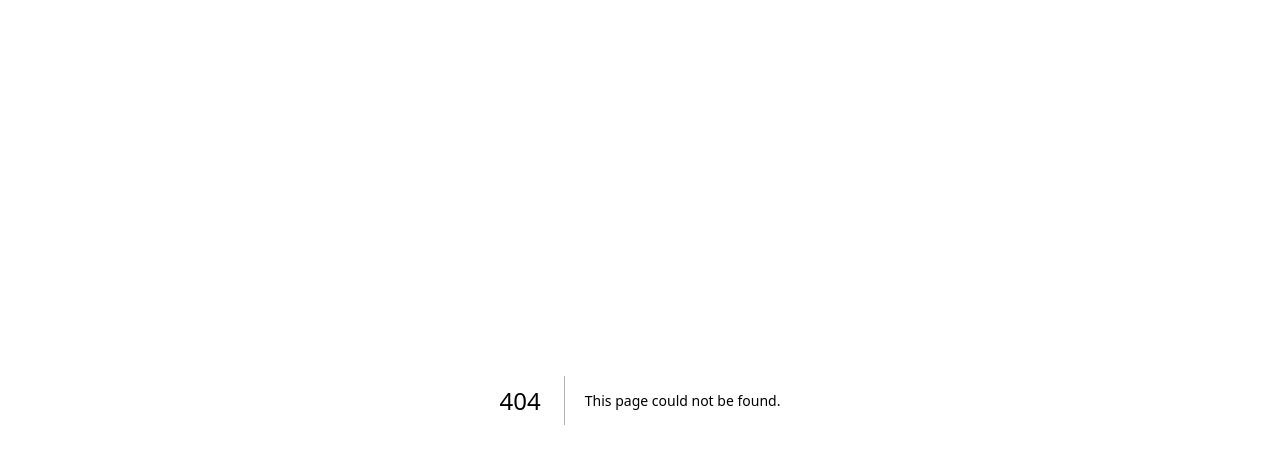
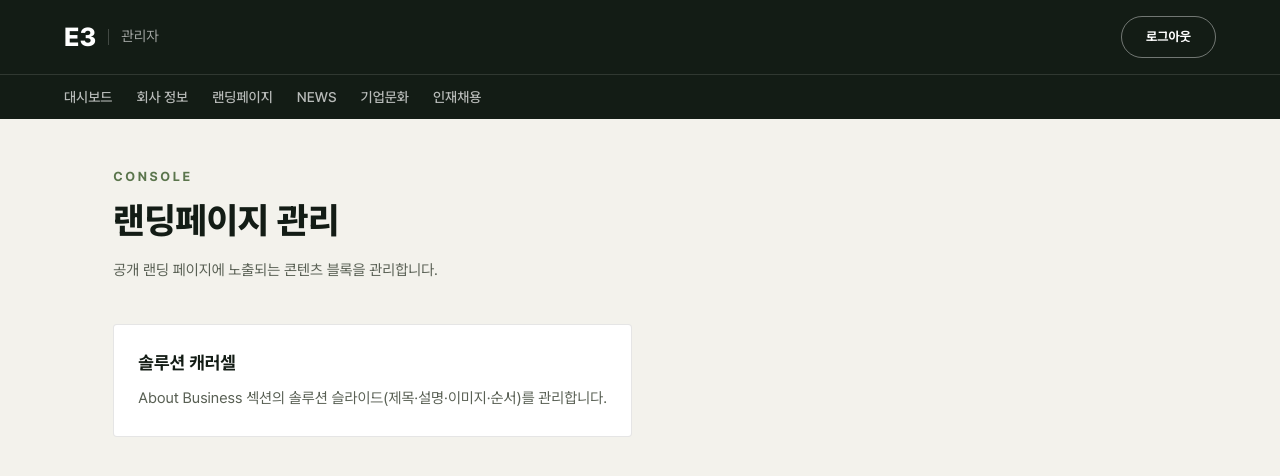
Before and after one commit to G-jjunny/ethree-web, a Next.js app: page /console/landing in a window 1280 px wide. Before the commit this address had no page. Shown: the top 476 px of the page. Built offline with nearby package versions, Linux system fonts and the light colour scheme; no server answers.

Commit message:
feat: add landing management nav entry and hub page

```diff
--- /dev/null
+++ b/src/app/(admin)/console/(dashboard)/landing/page.tsx
@@ -0,0 +1,56 @@
+import Link from "next/link";
+import { SectionLabel } from "@/shared/ui";
+import { buildMetadata } from "@/shared/lib";
+import { ADMIN_BASE_PATH } from "@/shared/constants";
+
+export const metadata = buildMetadata({
+  title: "랜딩페이지 관리",
+  description: "이쓰리 랜딩페이지 콘텐츠 관리",
+  path: "/console/landing",
+  noIndex: true,
+});
+
+const LANDING_BLOCKS = [
+  {
+    title: "솔루션 캐러셀",
+    description:
+      "About Business 섹션의 솔루션 슬라이드(제목·설명·이미지·순서)를 관리합니다.",
+    href: `${ADMIN_BASE_PATH}/landing/solutions`,
+  },
+] as const;
+
+/**
+ * "랜딩페이지 관리" 허브(서버 컴포넌트).
+ * 랜딩 페이지의 관리 가능한 콘텐츠 블록을 카드로 노출한다. 현재는 솔루션 캐러셀만
+ * 연결되어 있고, 향후 다른 블록이 추가되면 LANDING_BLOCKS에 항목만 늘리면 된다.
+ */
+export default function ConsoleLandingPage() {
+  return (
+    <section className="flex flex-col gap-10">
+      <div className="flex flex-col gap-3">
+        <SectionLabel color="olive">Console</SectionLabel>
+        <h1 className="font-display text-h2 font-extrabold text-ink">
+          랜딩페이지 관리
+        </h1>
+        <p className="text-body-sm text-ink-soft">
+          공개 랜딩 페이지에 노출되는 콘텐츠 블록을 관리합니다.
+        </p>
+      </div>
+
+      <div className="grid gap-4 sm:grid-cols-2">
+        {LANDING_BLOCKS.map((block) => (
+          <Link
+            key={block.href}
+            href={block.href}
+            className="flex flex-col gap-2 rounded-card border border-hairline bg-surface-white p-6 transition-colors duration-fast ease-out hover:border-brand"
+          >
+            <h2 className="font-display text-lg font-bold text-ink">
+              {block.title}
+            </h2>
+            <p className="text-body-sm text-ink-soft">{block.description}</p>
+          </Link>
+        ))}
+      </div>
+    </section>
+  );
+}
--- a/src/app/(admin)/console/(dashboard)/layout.tsx
+++ b/src/app/(admin)/console/(dashboard)/layout.tsx
@@ -17,6 +17,7 @@ interface ConsoleDashboardLayoutProps {
 const CONSOLE_NAV = [
   { label: "대시보드", href: ADMIN_BASE_PATH },
   { label: "회사 정보", href: `${ADMIN_BASE_PATH}/company` },
+  { label: "랜딩페이지", href: `${ADMIN_BASE_PATH}/landing` },
   { label: "NEWS", href: `${ADMIN_BASE_PATH}/news` },
   { label: "기업문화", href: `${ADMIN_BASE_PATH}/culture` },
   { label: "인재채용", href: `${ADMIN_BASE_PATH}/careers` },
```
